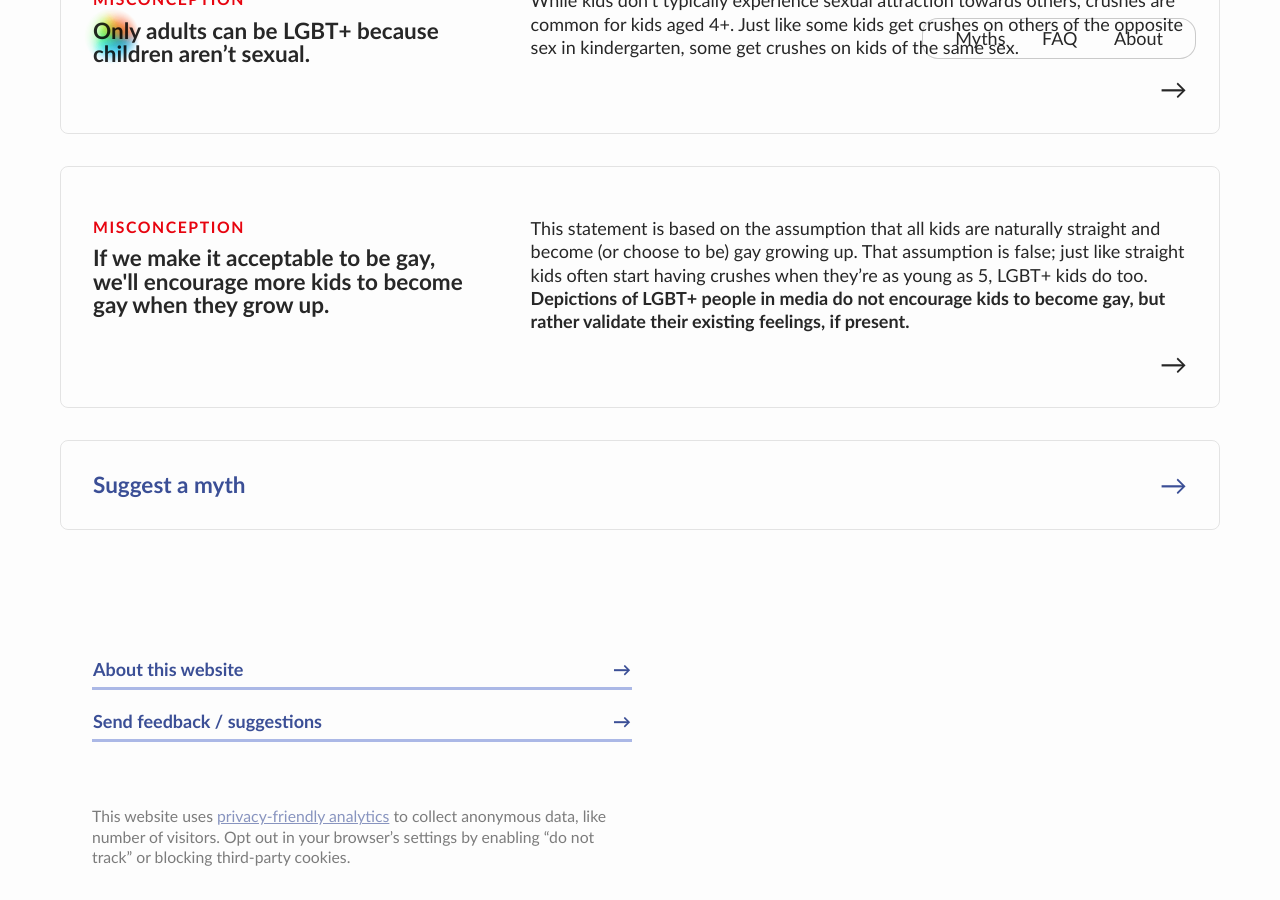
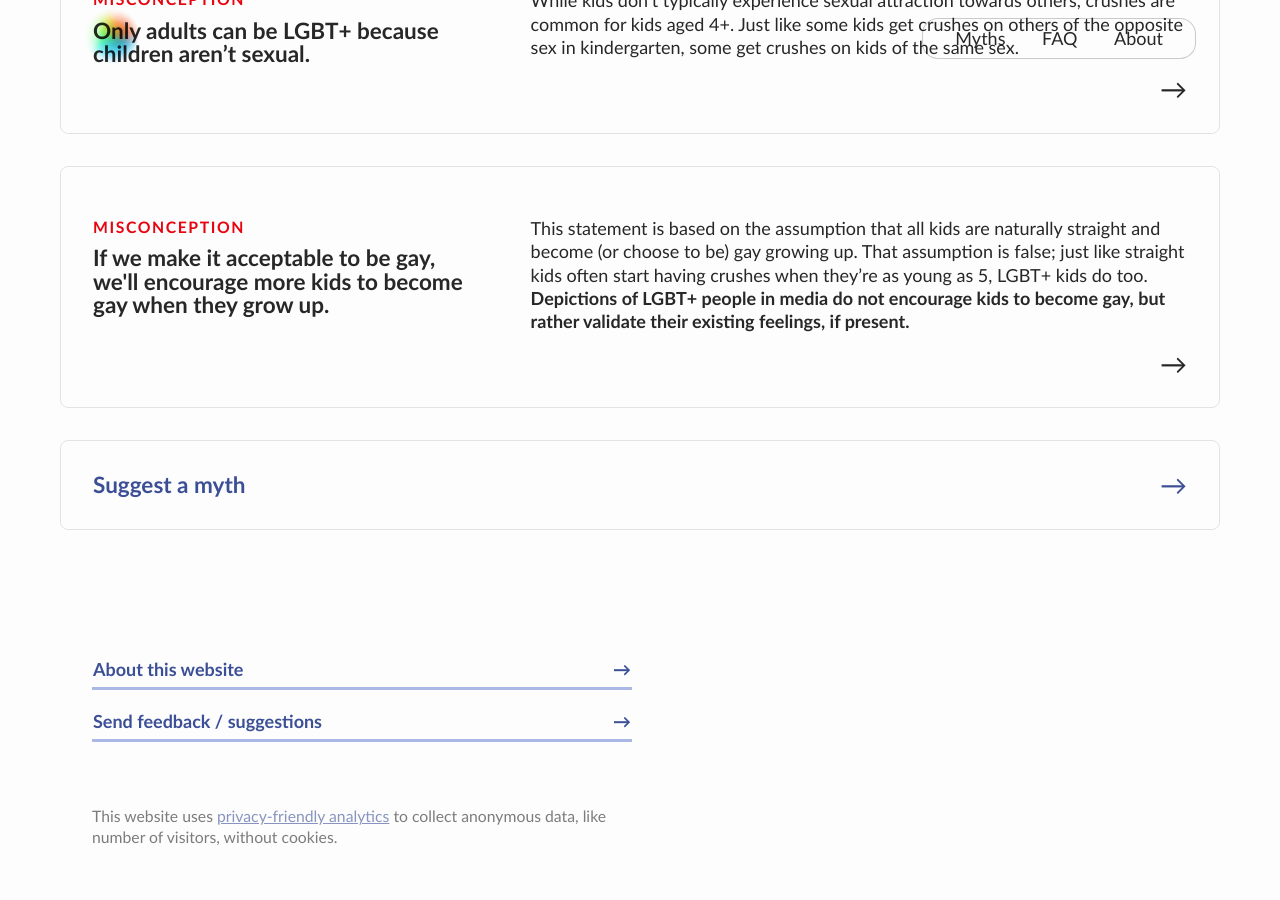
Before and after one commit to anna-filou/LGBTmyths.com, a Jekyll site: the page built from index.html, in a window 1280 px wide and 900 px high, scrolled down 2690 px. Built offline with Jekyll 4.4.1, drawn with Linux system fonts in a browser that asks for light colours; after the commit the page ends 3569 px from its top, so only the background shows below that.

Commit message:
goat analytics

```diff
--- a/_includes/analytics.html
+++ b/_includes/analytics.html
@@ -1,2 +1,2 @@
 <!-- analytics code for head -->
-<script data-goatcounter="https://anna.goatcounter.com/count" async src="//gc.zgo.at/count.js"></script>
+<script data-goatcounter="https://lgbtmyths.goatcounter.com/count" async src="//gc.zgo.at/count.js"></script>
--- a/_includes/footer.html
+++ b/_includes/footer.html
@@ -16,7 +16,7 @@
         </a>
 
         <div class="o-60 mt5 f6">
-            <p>This website uses <a href="https://volument.com/privacy/" target="_blank">privacy-friendly analytics</a> to collect anonymous data, like number of visitors. Opt out in your browser’s settings by enabling “do not track” or blocking third-party cookies.</p>
+            <p>This website uses <a href="https://www.goatcounter.com/help/privacy" target="_blank">privacy-friendly analytics</a> to collect anonymous data, like number of visitors,  without cookies.</p>
         </div>
     </div>
 </footer>
```
Also changed, not shown: README.md (added).
